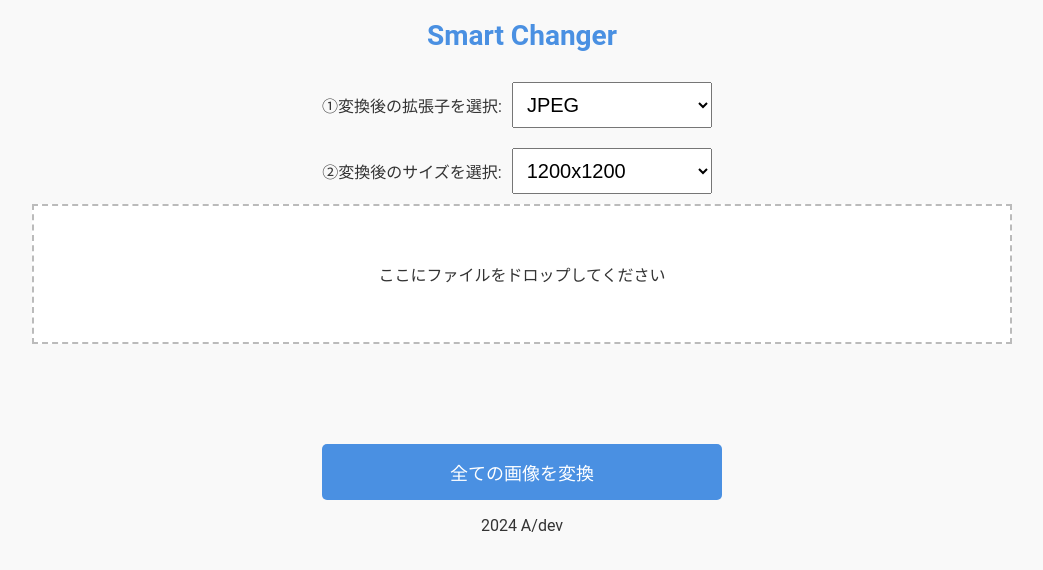
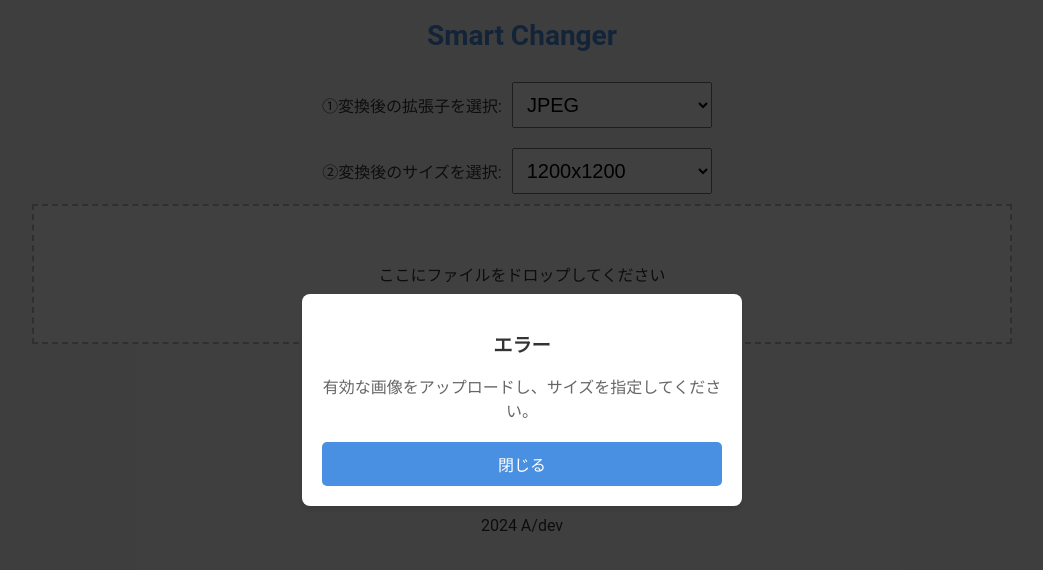
Before and after one commit to FUFU222/Smart-Changer, a React (Create React App) app: page / in a window 1280 px wide. Both pictures are taken after a click on the button "全ての画像を変換". Shown: the top 570 px of the page, without its empty margins (118-1161 px from the left). Built offline with nearby package versions, Linux system fonts and the light colour scheme.

Commit message:
Loading面の追加

```diff
--- a/package.json
+++ b/package.json
@@ -7,11 +7,14 @@
     "@testing-library/react": "^13.4.0",
     "@testing-library/user-event": "^13.5.0",
     "browser-image-compression": "^2.0.2",
+    "file-saver": "^2.0.5",
+    "jszip": "^3.10.1",
     "react": "^18.3.1",
     "react-dom": "^18.3.1",
     "react-dropzone": "^14.2.9",
     "react-modal": "^3.16.1",
     "react-scripts": "5.0.1",
+    "react-spinners": "^0.14.1",
     "web-vitals": "^2.1.4"
   },
   "scripts": {
--- a/src/components/ImageConverter.js
+++ b/src/components/ImageConverter.js
@@ -1,11 +1,15 @@
 import React, { useContext, useState } from 'react';
 import { ModalContext } from '../context/ModalContext';
+import JSZip from 'jszip';
+import saveAs from 'file-saver';
 import Dropzone from './Dropzone';
 import FormatSelector from './FormatSelector';
 import SizeSelector from './SizeSelector';
 import imageCompression from 'browser-image-compression';
 
+
 const ImageConverter = () => {
+  const {showLoading, openModal, closeModal} = useContext(ModalContext)
   const [uploadedImages, setUploadedImages] = useState([]);
   const [outputFormat, setOutputFormat] = useState('jpeg');
   const [selectedSize, setSelectedSize] = useState('1200x1200');
@@ -29,7 +33,7 @@ const ImageConverter = () => {
     setUploadedImages(prevImages => [...prevImages, ...newImages]);
   };
 
-  // 全ての画像を変換してダウンロードする関数
+  // 全ての画像を変換する関数
   const convertAllImages = async () => {
     let width, height;
     if (selectedSize === 'custom') {
@@ -43,6 +47,7 @@ const ImageConverter = () => {
 
     if (width && height && uploadedImages.length > 0) {
       try {
+        showLoading(true);
         for (const image of uploadedImages) {
           const options = {
             maxWidthOrHeight: Math.max(width, height),
@@ -52,20 +57,24 @@ const ImageConverter = () => {
           const convertedBlob = await imageCompression(compressedImage, { fileType: `image/${outputFormat}` });
           const downloadUrl = URL.createObjectURL(convertedBlob);
 
-          const link = document.createElement('a');
-          link.href = downloadUrl;
-          link.download = `converted-image.${outputFormat}`;
-          document.body.appendChild(link);
-          link.click();
-          document.body.removeChild(link);
+          //ダウンロードリンクをDOM上に作成しクリックしユーザーから見たら自動ダウンロードしているような挙動になる↓
+          // const link = document.createElement('a');
+          // link.href = downloadUrl;
+          // link.download = `converted-image.${outputFormat}`;
+          // document.body.appendChild(link);
+          // link.click();
+          // document.body.removeChild(link);
         }
-        alert(`全ての画像が ${outputFormat} 形式に変換されました。`);
+        showLoading(false); // 変換完了時にモーダルの内容を変える
+        openModal(`${ uploadedImages.length }枚の画像を ${outputFormat} 形式に変換しました。`,
+           'zipファイル or 個別でダウンロード');
       } catch (error) {
-        alert('画像の変換中にエラーが発生しました。');
+        showLoading(false); // 変換完了時にモーダルの内容を変える
+        openModal('エラー', '画像の変換中にエラーが発生しました。');
         console.error(error);
       }
     } else {
-      alert('有効な画像をアップロードし、サイズを指定してください。');
+      openModal('エラー', '有効な画像をアップロードし、サイズを指定してください。');
     }
   };
 
--- a/src/components/Modal.js
+++ b/src/components/Modal.js
@@ -1,10 +1,11 @@
 import React, { useContext } from 'react';
 import Modal from 'react-modal';
 import { ModalContext } from '../context/ModalContext';
+import { BounceLoader } from 'react-spinners';
 import '../style/modal.css'
 
 const CustomModal = () => {
-  const { isModalOpen, modalTitle, modalContent, closeModal } = useContext(ModalContext);
+  const { isModalOpen, modalTitle, modalContent, closeModal, isLoading } = useContext(ModalContext);
 
   return (
     <Modal
@@ -14,7 +15,8 @@ const CustomModal = () => {
   >
       <h2>{modalTitle}</h2>
       <p>{modalContent}</p>
-      <button onClick={closeModal}>閉じる</button>
+      {isLoading && <BounceLoader className='loader' color='#4A90E2' loading={isLoading} size={60} speedMultiplier={0.8}/>}
+      {!isLoading && <button onClick={closeModal}>閉じる</button>}
     </Modal>
   );
 };
--- a/src/context/ModalContext.js
+++ b/src/context/ModalContext.js
@@ -6,17 +6,32 @@ export const ModalProvider = ({children}) => {
   const [modalTitle, setModalTitle] = useState('')
   const [modalContent, setModalContent] = useState('')
   const [isModalOpen, setIsModalOpen] = useState(false)
+  const [isLoading, setIsLoading] = useState(false)
 
   const openModal = (title, content) => {
     setModalTitle(title)
     setModalContent(content)
     setIsModalOpen(true)
+
   }
   const closeModal = () => setIsModalOpen(false);
 
+  const showLoading = (isLoading) => {
+    setIsLoading(isLoading)
+    if (isLoading) {
+      openModal('変換中', '画像を変換しています。少々お待ちください。')
+    }
+  }
   return (
     <ModalContext.Provider value={{
-      modalTitle, modalContent, isModalOpen, openModal, closeModal}}>
+      modalTitle,
+      modalContent,
+      isModalOpen,
+      isLoading,
+      openModal,
+      closeModal,
+      showLoading
+      }}>
      {children}
     </ModalContext.Provider>
   )
--- a/src/style/App.css
+++ b/src/style/App.css
@@ -74,7 +74,7 @@ h1 {
 .dropzone:hover {
   border-color: #4A90E2;
   background-color: #d3dfed;
-  transition: all 0.3s;
+  transition: all 0.2s;
   cursor: pointer;
 }
 
@@ -89,7 +89,7 @@ button {
   border-radius: 5px;
   cursor: pointer;
   font-size: 18px;
-  transition: background-color 0.3s;
+  transition: background-color 0.2s;
 }
 
 button:hover {
@@ -110,6 +110,11 @@ select:hover {
   cursor: pointer;
 }
 
+.loader {
+  margin: 0 auto;
+  color:#4A90E2;
+  padding: 16px 0;
+}
 /* App Logo Animation */
 @media (prefers-reduced-motion: no-preference) {
   .App-logo {
```
Also changed, not shown: 1 other file (tests, documents, lock files or other folders).
